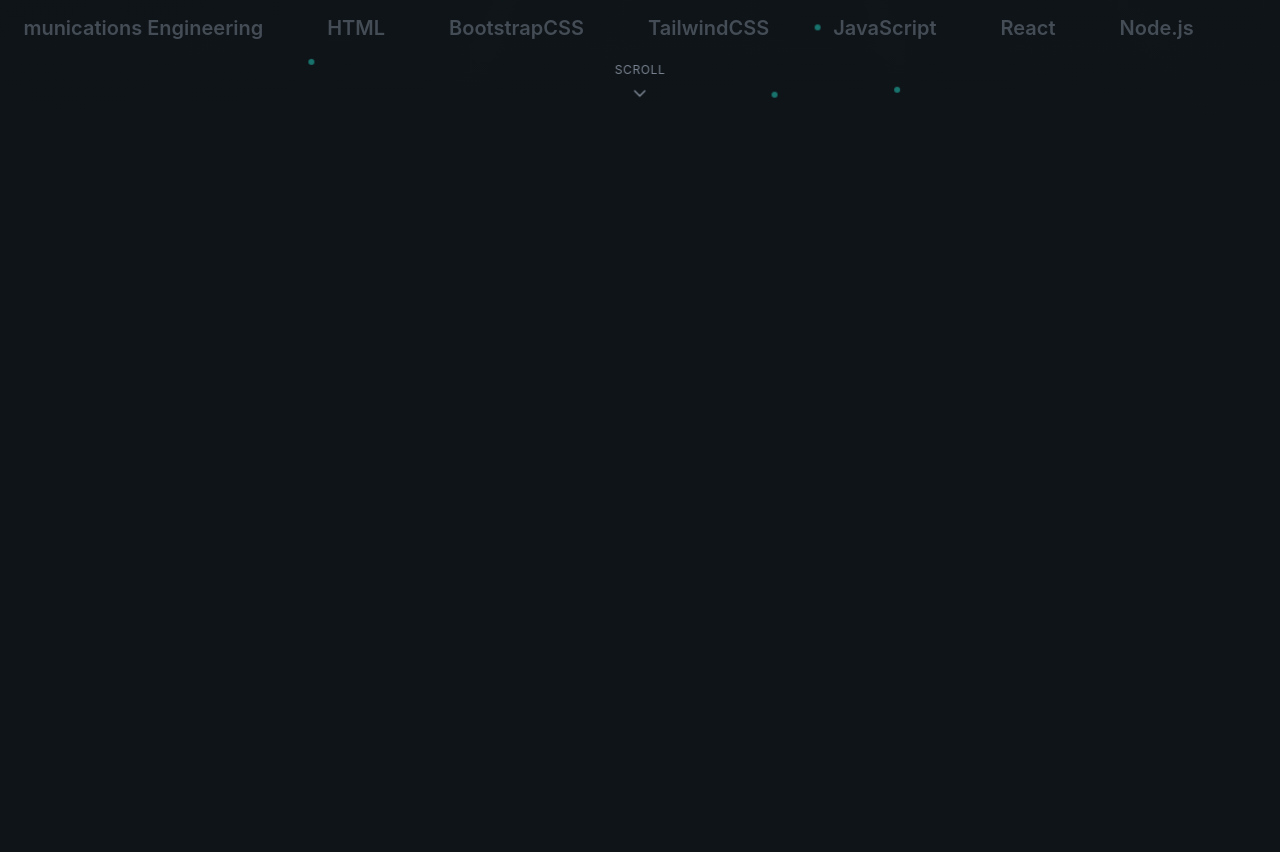
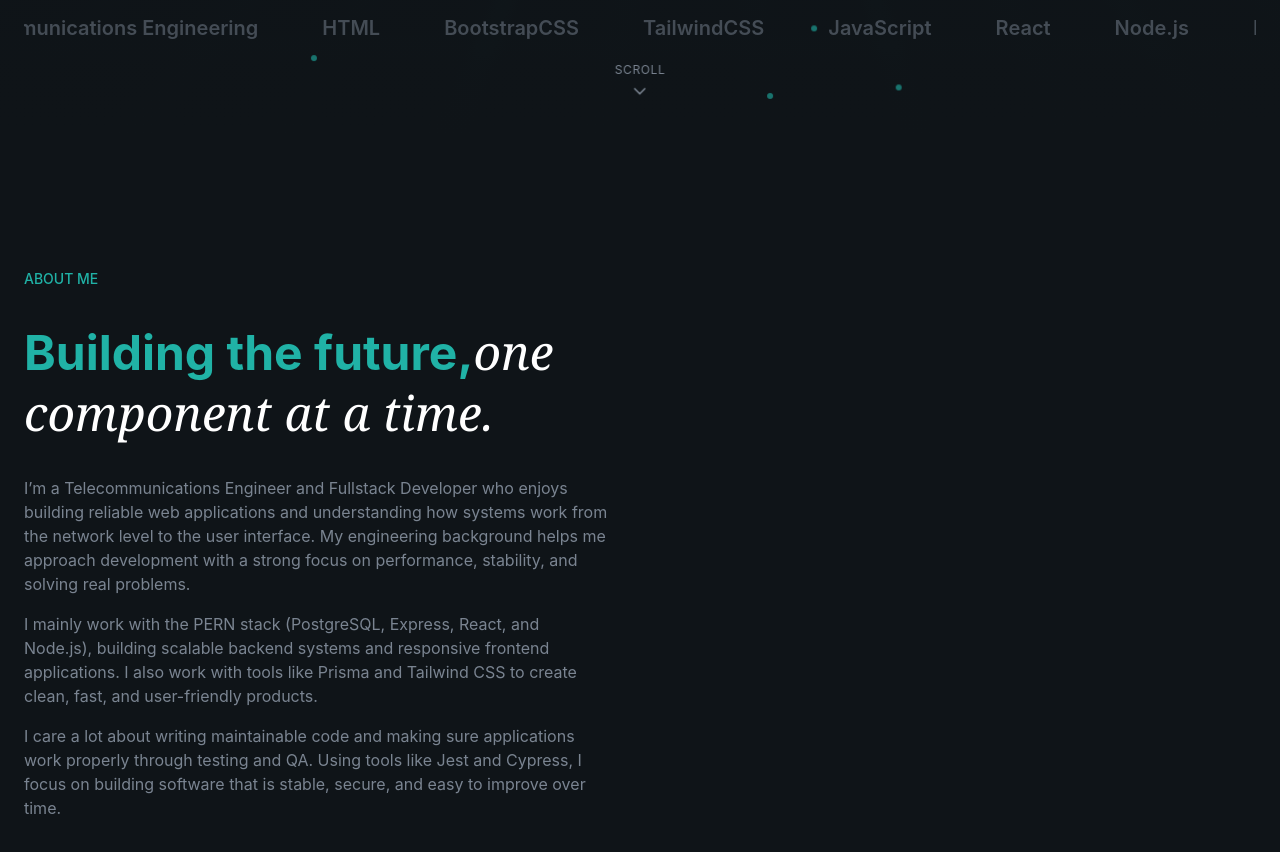
Before and after one commit to Cheruiyotki/react-portfolio-, a React (Vite) app: page / in a window 1280 px wide. Shown: the part 1100-1952 px from the top of the page. Before the commit the page ends 1238 px from the top, so only its background shows below. Built offline with nearby package versions, Linux system fonts and the light colour scheme.

Commit message:
about section

```diff
--- a/src/layout/Navbar.jsx
+++ b/src/layout/Navbar.jsx
@@ -3,10 +3,10 @@
 import { Menu, X } from "lucide-react";
 
 const navLinks = [
-    {href: "about", label: "About"},
-    {href: "projects", label: "Projects"},
-    {href: "experience", label: "Experience"},
-    {href: "contact", label: "Contact"},
+    {href: "#about", label: "About"},
+    {href: "#projects", label: "Projects"},
+    {href: "#experience", label: "Experience"},
+    {href: "#contact", label: "Contact"},
 ];
 
 export const Navbar = () => {
@@ -63,9 +63,13 @@
           <div className="md:hidden glass-strong animate-fade-in">
             <div className="container mx-auto px-6 py-6 flex flex-col gap-4 ">
               {navLinks.map((link, index  ) => (
-                      <a key={index} href={link.href} className="text-lg text-muted-foregroung hover:text-foreground py-2"> {link.label}</a>
+                      <a
+                      key={index}
+                      href={link.href}
+                      onClick={() => setIsMobileMenuOpen(false)}
+                      className="text-lg text-muted-foregroung hover:text-foreground py-2"> {link.label}</a>
                     ))}
-                     <Button size="sm">
+                     <Button onClick={() => setIsMobileMenuOpen(false)} size="sm">
                 Contact Me
                </Button>
           </div>
--- a/src/sections/About.jsx
+++ b/src/sections/About.jsx
@@ -35,5 +35,38 @@
 ]
 
 export const  About = () => {
-    return < section></ section>
+    return (
+    < section id="about" className="py-32 relative overflow-hidden">
+    <div className="container mx-auto px-6 relative z-10">
+        <div className="grid lg:grid-cols-2 gap-16 items-center">
+            {/* Left side content */}
+            <div className="space-y-8">
+                <div className="animate-fade-in ">
+                <span className="text-secondary-foreground text-sm font-medium uppercase">About me</span>
+                </div>
+
+
+            <h2 className="text-4xl  md:text-5xl font-bold leading-tight animate-fade-in animation-delay-100 text-secondary-foreground">
+                Building the future,
+                <span className="font-serif italic font-normal text-white">
+                    {""}
+                     one component at a time.
+                </span>
+            </h2>
+            <div className="space-y-4 text-muted-foreground animate-fade-in animation-delay-200">
+                <p>
+                    I’m a Telecommunications Engineer and Fullstack Developer who enjoys building reliable web applications and understanding how systems work from the network level to the user interface. My engineering background helps me approach development with a strong focus on performance, stability, and solving real problems.
+                </p>
+                <p>
+                    I mainly work with the PERN stack (PostgreSQL, Express, React, and Node.js), building scalable backend systems and responsive frontend applications. I also work with tools like Prisma and Tailwind CSS to create clean, fast, and user-friendly products.
+                </p>
+                <p>
+                    I care a lot about writing maintainable code and making sure applications work properly through testing and QA. Using tools like Jest and Cypress, I focus on building software that is stable, secure, and easy to improve over time.
+                </p>
+            </div>
+          </div>
+        </div>
+    </div>
+    </ section>
+    )
 }
```
